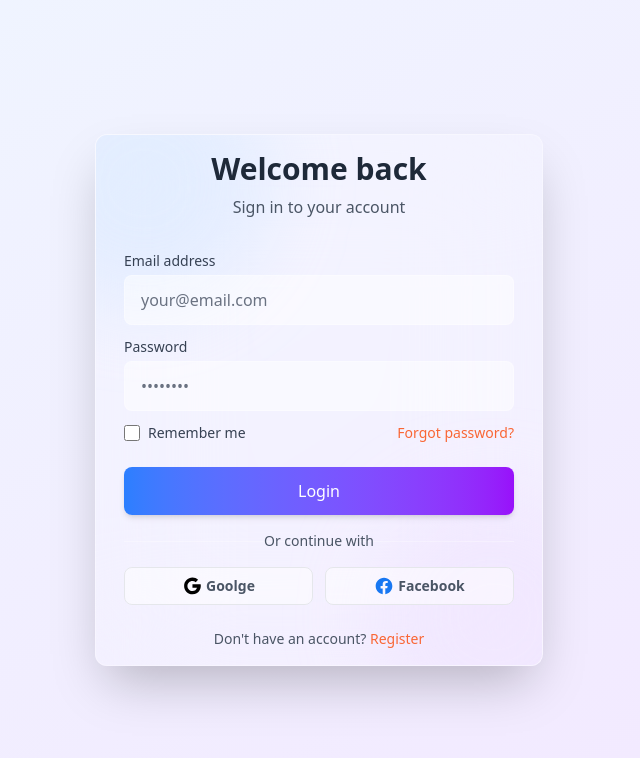
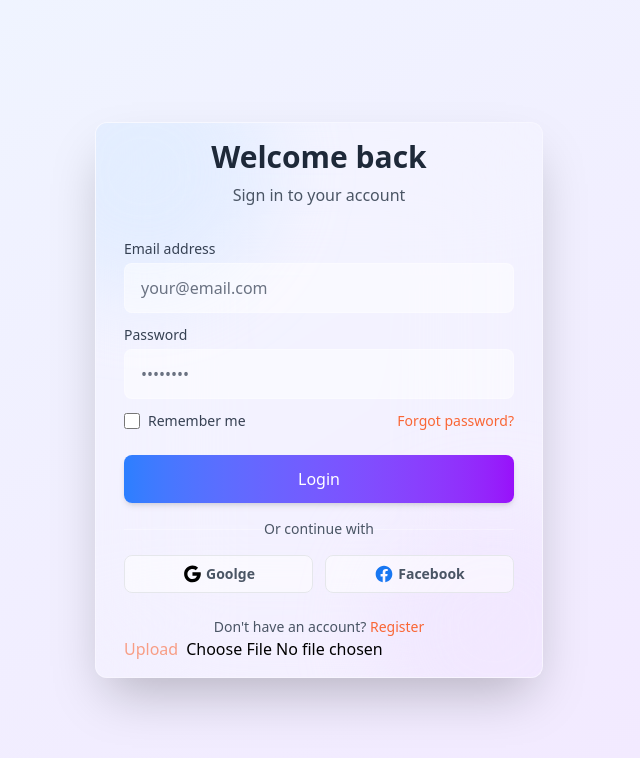
Before and after one commit to jamanhasan01/quickazone-, a Next.js app: page /login in a window 1280 px wide. Shown: the top 758 px of the page, without its empty margins (321-961 px from the left). Built offline with nearby package versions, Linux system fonts and the light colour scheme.

Commit message:
registration page error handling setup and collect all data and send data in database

```diff
--- a/package.json
+++ b/package.json
@@ -11,9 +11,13 @@
   },
   "dependencies": {
     "bcrypt": "^6.0.0",
+    "cloudinary": "^1.41.3",
     "daisyui": "^5.0.35",
     "mongoose": "^8.14.2",
+    "multer": "^2.0.0",
+    "multer-storage-cloudinary": "^4.0.0",
     "next": "15.3.1",
+    "next-cloudinary": "^6.16.0",
     "react": "^19.0.0",
     "react-dom": "^19.0.0",
     "react-icons": "^5.5.0",
--- a/src/app/(pages)/login/page.js
+++ b/src/app/(pages)/login/page.js
@@ -1,5 +1,6 @@
 'use client'
 
+import ImageUploader from '@/components/ImageUploader'
 import Link from 'next/link'
 
 const LoginPage = () => {
@@ -130,6 +131,7 @@ const LoginPage = () => {
               </Link>
             </p>
           </div>
+          <ImageUploader></ImageUploader>
         </div>
       </div>
     </section>
--- a/src/app/(pages)/register/page.js
+++ b/src/app/(pages)/register/page.js
@@ -1,12 +1,12 @@
 'use client'
-
 import Link from 'next/link'
 import { useState } from 'react'
 
 const RegisterPage = () => {
   const [error, setError] = useState({})
   const [uploadImg, setuploadImg] = useState(null)
-  const submitHandler = (e) => {
+
+  const submitHandler = async (e) => {
     e.preventDefault()
 
     let newError = {}
@@ -17,6 +17,16 @@ const RegisterPage = () => {
     let password = form.get('password')
     let confirm_passowrd = form.get('confirm-password')
     let termsAccepted = form.get('terms') == 'on'
+    let file = form.get('file')
+
+    // image upload logic
+    const formData = new FormData()
+    formData.append('file', file)
+    const res = await fetch('/api/upload', {
+      method: 'POST',
+      body: formData,
+    })
+    let image = await res.json()
 
     // validation check
 
@@ -26,17 +36,36 @@ const RegisterPage = () => {
     if (!confirm_passowrd) newError.confirm_passowrd = 'confirm password is required'
     if (password.length < 8) newError.password = 'password must be at least 8 characters '
     if (password !== confirm_passowrd) newError.confirm_passowrd = 'passowrds do not match'
-    if (!termsAccepted) newError.termsAccepted = ''
-
+    if (!termsAccepted) newError.termsAccepted = 'You have to accept our terms and policies.'
+    if (!image || !uploadImg) newError.imageErr = 'i have to upload an image'
     if (Object.keys(newError).length > 0) {
       setError(newError)
       return
     }
 
-    let registaion_data = { fullname, email, password, confirm_passowrd }
+    // registration_Object
+    let registration = { fullname, email, password, confirm_passowrd, photoURL: image.url }
+
+    try {
+      const response = await fetch('/api/users', {
+        method: 'POST',
+        headers: {
+          'Content-Type': 'application/json',
+        },
+        body: JSON.stringify(registration),
+      })
+
+      const data = await response.json()
+      if (response.ok) {
+        alert('User registered successfully!')
+      } else {
+        alert(data.error || 'Registration failed')
       }
-
-  console.log(error)
+    } catch (error) {
+      console.error('Error:', error)
+      alert('An error occurred. Please try again.')
+    }
+  }
 
   return (
     <section className='min-h-screen flex items-center justify-center bg-gradient-to-br from-blue-50 to-purple-100 p-4'>
@@ -145,14 +174,22 @@ const RegisterPage = () => {
               </label>
               <input
                 type='file'
+                name='file'
                 id='fileInput'
                 className='absolute left-0 top-0 w-full h-full opacity-0 cursor-pointer'
                 onChange={(e) => setuploadImg(e.target.files[0].name)}
               />
-              <p>{uploadImg ? uploadImg : "No file selected"}</p>
+              <p>
+                {uploadImg ? (
+                  uploadImg
+                ) : (
+                  <span className='text-sm text-red-600'>{error.imageErr}</span>
+                )}
+              </p>
             </div>
             {/* Terms and Conditions */}
-            <div className='flex items-center my-3'>
+            <div className='my-4'>
+              <div className='flex items-center'>
                 <input
                   id='terms'
                   name='terms'
@@ -169,6 +206,8 @@ const RegisterPage = () => {
                     Privacy Policy
                   </Link>
                 </label>
+              </div>
+              <p className='text-xs text-red-500 mt-1'>{error.termsAccepted}</p>
             </div>
 
             {/* Sign Up Button */}
--- /dev/null
+++ b/src/app/api/upload/route.js
@@ -0,0 +1,64 @@
+import cloudinary from '@/lib/cloudinary'
+import { NextResponse } from 'next/server'
+
+export async function POST(request) {
+  try {
+    const formData = await request.formData()
+    const file = formData.get('file')
+
+    if (!file) {
+      return NextResponse.json({ error: 'No file provided' }, { status: 400 })
+    }
+
+    // Optional: Validate file type and size
+    const allowedTypes = ['image/jpeg', 'image/png', 'image/webp']
+    const maxSize = 5 * 1024 * 1024 // 5MB
+
+    if (!allowedTypes.includes(file.type)) {
+      return NextResponse.json({ error: 'Invalid file type' }, { status: 400 })
+    }
+
+    if (file.size > maxSize) {
+      return NextResponse.json({ error: 'File too large (max 5MB)' }, { status: 400 })
+    }
+
+    const bytes = await file.arrayBuffer()
+    const buffer = Buffer.from(bytes)
+
+    return new Promise((resolve, reject) => {
+      cloudinary.uploader
+        .upload_stream(
+          {
+            folder: 'branverse',
+            resource_type: 'auto', // Auto-detect file type
+          },
+          (error, result) => {
+            if (error) {
+              console.error('Cloudinary upload error:', error)
+              reject(NextResponse.json({ error: 'Upload failed' }, { status: 500 }))
+            } else {
+              resolve(
+                NextResponse.json({
+                  url: result.secure_url,
+                  public_id: result.public_id,
+                })
+              )
+            }
+          }
+        )
+        .end(buffer)
+    })
+  } catch (error) {
+    console.error('Upload error:', error)
+    return NextResponse.json({ error: 'Internal server error' }, { status: 500 })
+  }
+}
+
+// If you actually need this GET endpoint
+export function GET() {
+  try {
+    return NextResponse.json({ message: 'Endpoint ready for file uploads' }, { status: 200 })
+  } catch (error) {
+    console.log(error)
+  }
+}
--- a/src/app/api/users/route.js
+++ b/src/app/api/users/route.js
@@ -5,13 +5,17 @@ import { NextRequest, NextResponse } from 'next/server'
 export async function POST(request) {
   await dbConnect()
   try {
-    const { username, email, password, role } = await request.json()
+    let {fullname,email,password,photoURL}=await request.json()
+
+
     const existingUser = await User.findOne({ email })
     if (existingUser) {
       return NextResponse.json({ error: 'User already exists' }, { status: 400 })
     }
 
-    const newUser = new User({ username, email, passwordHash: password, role })
+    const newUser = new User({ fullname, email, passwordHash: password,photoURL})
+    console.log(newUser);
+
     await newUser.save()
 
     return NextResponse.json(
--- /dev/null
+++ b/src/components/ImageUploader.jsx
@@ -0,0 +1,37 @@
+'use client'
+import { useState } from 'react'
+
+export default function ImageUploader({ setUrl, url, button_name }) {
+  const [image, setImage] = useState(null)
+
+  const handleUpload = async () => {
+    const formData = new FormData()
+    formData.append('file', image)
+
+    const res = await fetch('/api/upload', {
+      method: 'POST',
+      body: formData,
+    })
+    console.log(image)
+
+    console.log(formData)
+
+    const data = await res.json()
+    setUrl(data.url)
+  }
+
+  return (
+    <>
+      <div className='flex items-center gap-2'>
+        <button
+          disabled={!image}
+          className='text-main opacity-100 hover:cursor-pointer disabled:opacity-60 disabled:hover:!cursor-not-allowed'
+          onClick={handleUpload}
+        >
+          {button_name || 'Upload'}
+        </button>
+        <input type='file' className='' onChange={(e) => setImage(e.target.files[0])} />
+      </div>
+    </>
+  )
+}
--- /dev/null
+++ b/src/lib/cloudinary.js
@@ -0,0 +1,9 @@
+import { v2 as cloudinary } from 'cloudinary';
+
+cloudinary.config({
+  cloud_name: process.env.CLOUDINARY_CLOUD_NAME,
+  api_key: process.env.CLOUDINARY_API_KEY,
+  api_secret: process.env.CLOUDINARY_API_SECRET,
+});
+
+export default cloudinary;
--- a/src/models/User.model.js
+++ b/src/models/User.model.js
@@ -4,8 +4,9 @@ import bcrypt from 'bcrypt'
 
 const userSchema = new mongoose.Schema(
   {
-    username: { type: String, required: true },
+    fullname: { type: String, required: true },
     email: { type: String, required: true, unique: true },
+    photoURL:{type:String,required:true},
     passwordHash: { type: String, required: true }, // ← store the bcrypt hash here
     role: {
       type: String,
```
Also changed, not shown: 1 other file (tests, documents, lock files or other folders). Lines whose indentation alone changed are shown as unchanged.
